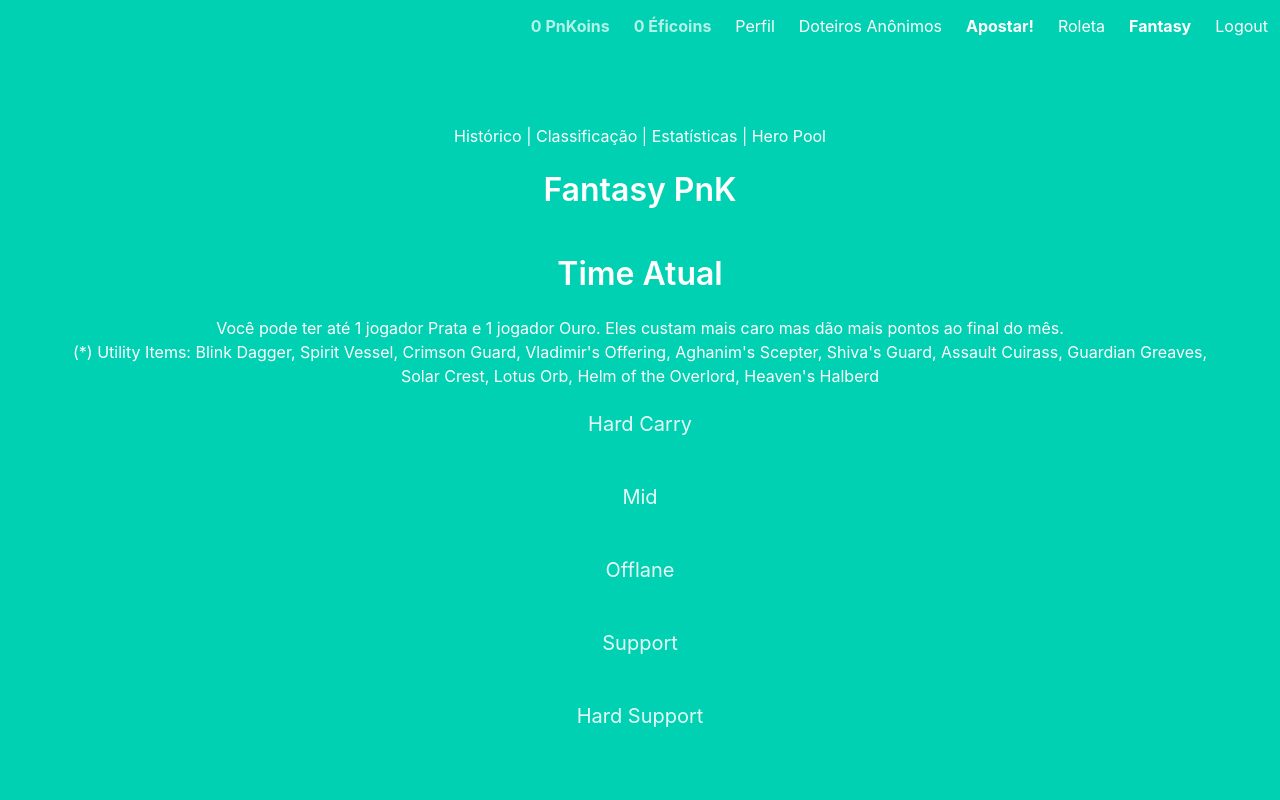
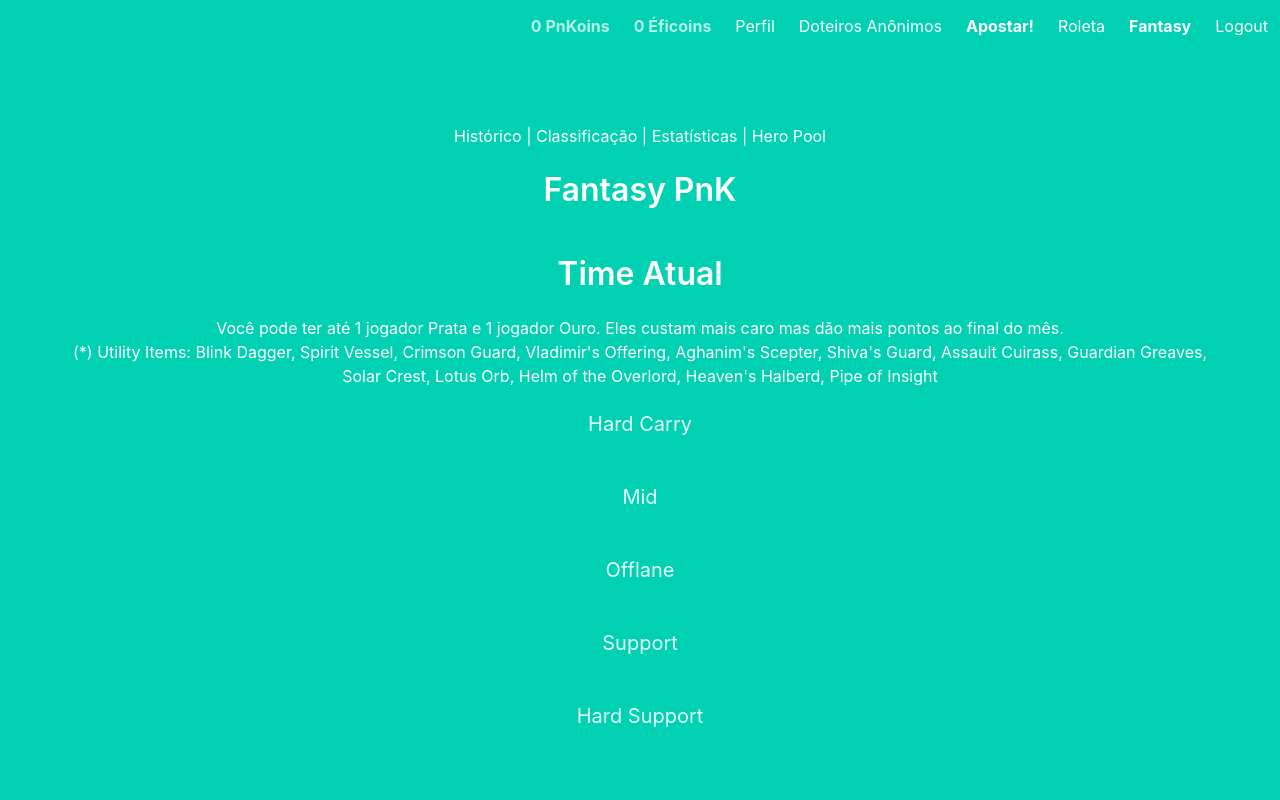
Before and after one commit to bsguedes/pnkasino, a Flask app: page /fantasy in a window 1280 px wide. Run offline with Flask 2, Linux system fonts and the light colour scheme; the visitor is signed in with stand-in values (Sample User, id 1); data comes from the database, SQL or seed files in the repository; data that the repository does not hold is empty.

Commit message:
add forgotten item

```diff
--- a/templates/fantasy.html
+++ b/templates/fantasy.html
@@ -101,7 +101,7 @@ Você pode ter até 1 jogador Prata e 1 jogador Ouro. Eles custam mais caro mas
 
 <h3>(*) Utility Items: Blink Dagger, Spirit Vessel, Crimson Guard, Vladimir's Offering, Aghanim's Scepter,
                                    Shiva's Guard, Assault Cuirass, Guardian Greaves, Solar Crest, Lotus Orb,
-                                   Helm of the Overlord, Heaven's Halberd</h3>
+                                   Helm of the Overlord, Heaven's Halberd, Pipe of Insight</h3>
 
 {% for i in range(5) %}
 
```
